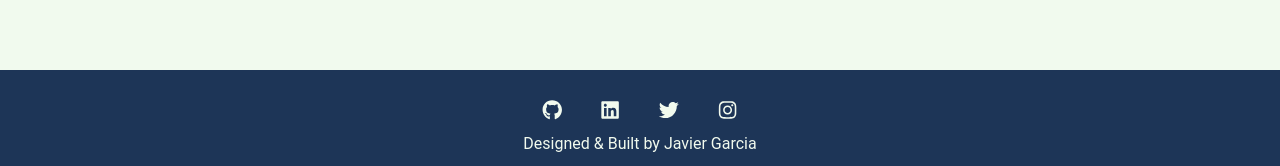
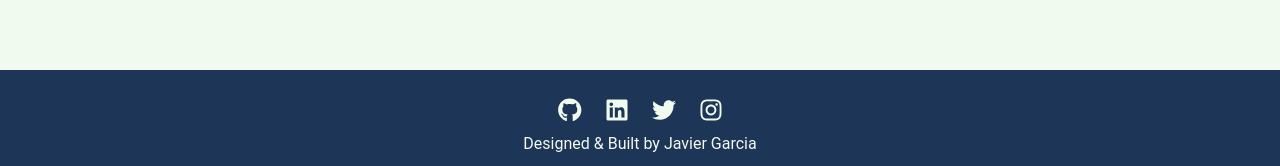
Before and after one commit to jgarciagomez98/jgarcia98portfolio.github.io, a React (Create React App) app in the folder react-web/: page / in a window 1280 px wide. Shown: the part 1338-1504 px from the top of the page. Built offline with nearby package versions, Linux system fonts and the light colour scheme; the HTML template or start-up script is replaced by a standard one.

Commit message:
Fix logo input displacement

```diff
--- a/react-web/src/components/footer/Footer.jsx
+++ b/react-web/src/components/footer/Footer.jsx
@@ -32,7 +32,6 @@ function Footer() {
     <div className="footer">
       <div className="footer__container">
         <div className="footer__container-logos">
-          {/* TODO: Add GitHub, Linkedin, Twitter logos */}
           <FontAwesomeIcon
             icon={faGithub}
             className="footer__logo fa-github"
--- a/react-web/src/components/footer/footer.css
+++ b/react-web/src/components/footer/footer.css
@@ -2,29 +2,29 @@
     display: flex;
     justify-content: center;
     align-items: center;
-    text-align: center;
     background-color: var(--secondary-color-dark);
 }
 
 .footer__container {
     display: block;
     margin: 1rem;
+    text-align: center;
     font-family: var(--font-family);
     color: var(--primary-color);
 }
 
-.footer__container-logos{
+.footer__container-logos {
     display: flex;
     justify-content: center;
     align-items: center;
     margin: 1rem;
-    scale: 1.25;
 }
 
 .footer__logo {
     margin: 0 1rem;
+    scale: 1.5;
     cursor: pointer;
-    transition: 0.2s;
+    transition: all 0.1s ease-in;
 }
 
 .footer__logo:hover {
```
